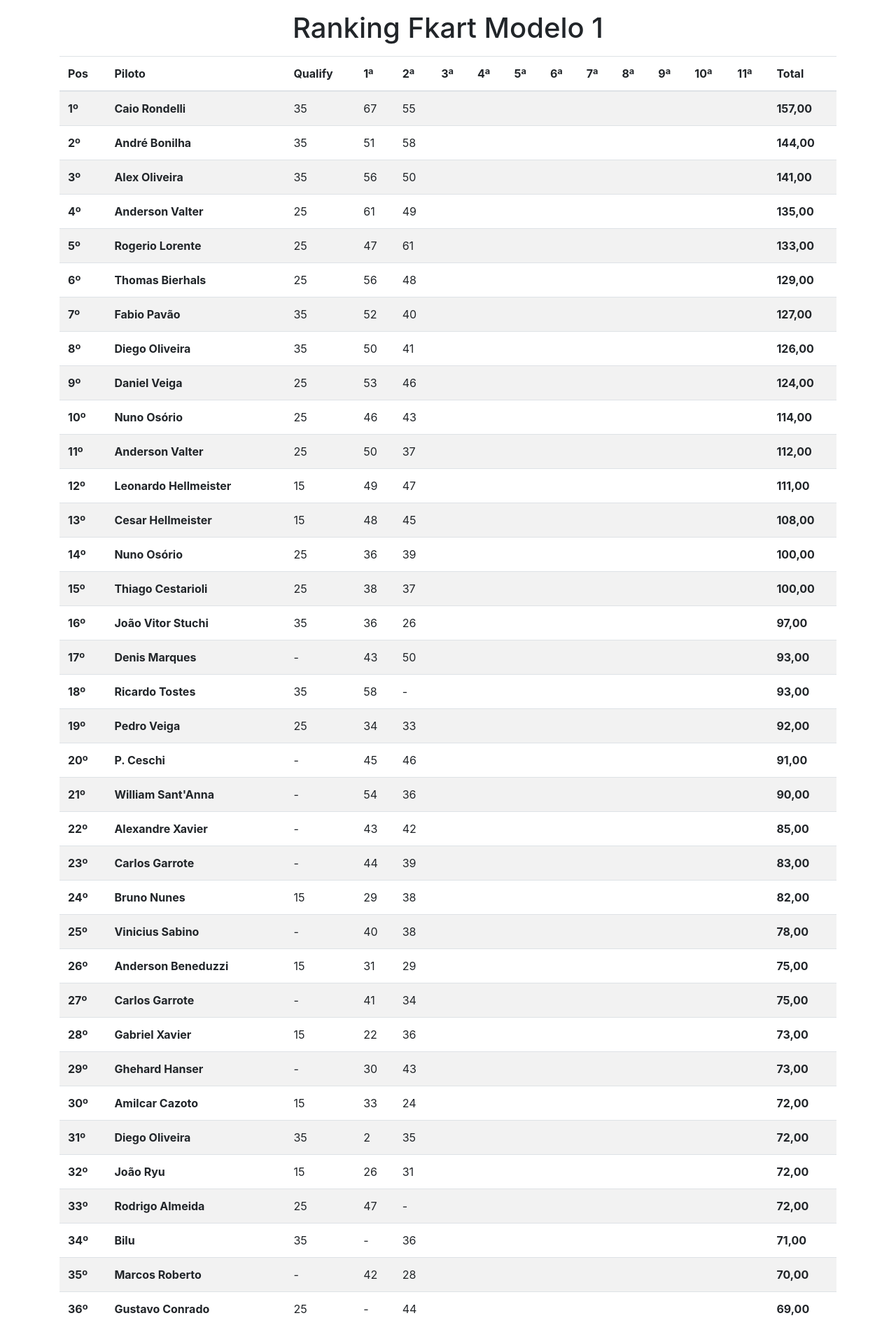
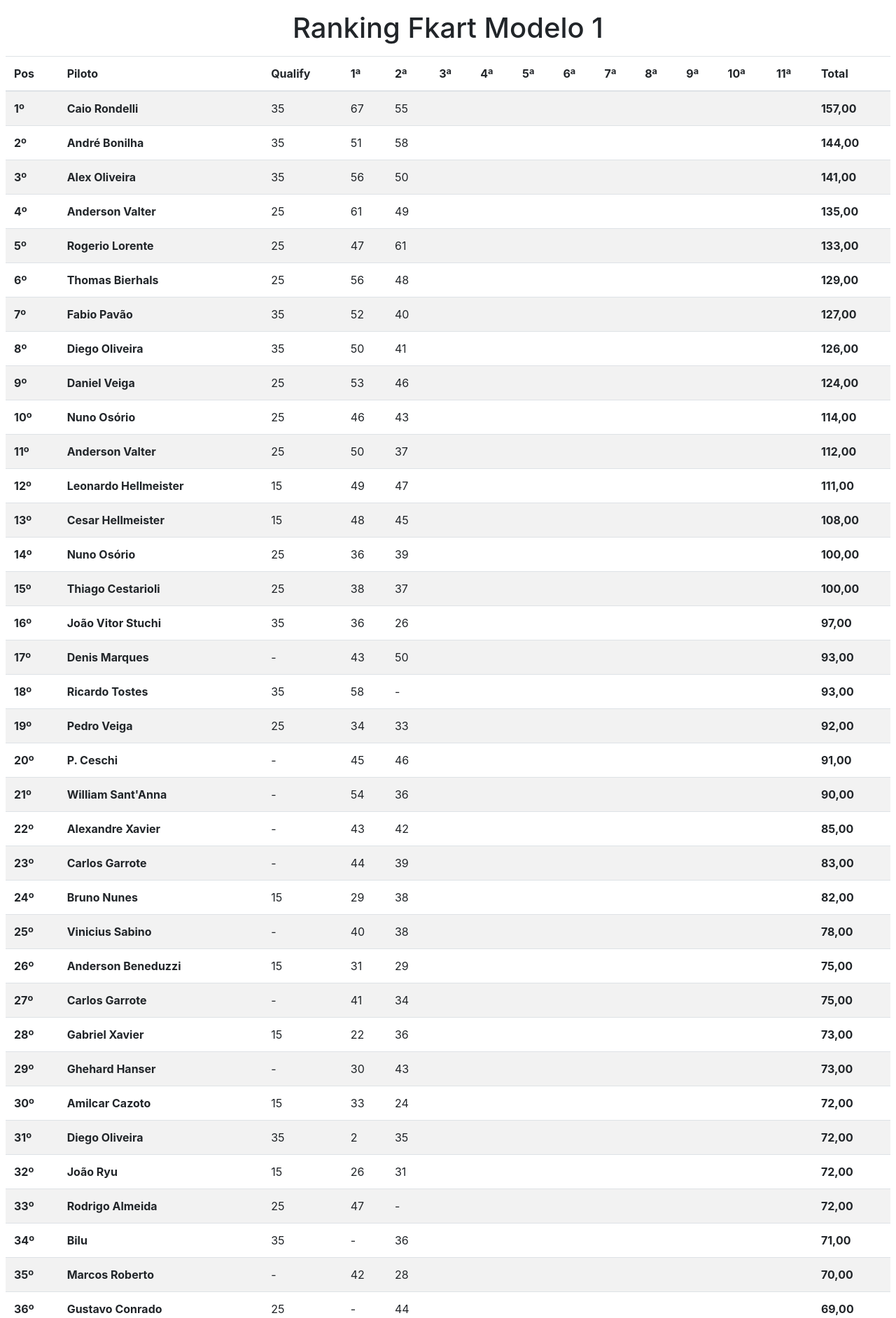
Before and after one commit to gclobawisk/fkart, a Flask app: page /modelo3 in a window 1280 px wide. Shown: the part 56-1939 px from the top of the page at 70% size. Run offline with Flask 2, Linux system fonts and the light colour scheme.

Commit message:
Update modelo3.html

```diff
--- a/templates/modelo3.html
+++ b/templates/modelo3.html
@@ -3,7 +3,7 @@
 <head>
     <meta charset="UTF-8">
 
-<link rel="stylesheet" href="https://cdn.jsdelivr.net/npm/bootstrap@4.6.2/dist/css/bootstrap.min.css" integrity="sha384-xOolHFLEh07PJGoPkLv1IbcEPTNtaed2xpHsD9ESMhqIYd0nLMwNLD69Npy4HI+N" crossorigin="anonymous">
+    <link rel="stylesheet" href="https://cdn.jsdelivr.net/npm/bootstrap@4.6.2/dist/css/bootstrap.min.css" integrity="sha384-xOolHFLEh07PJGoPkLv1IbcEPTNtaed2xpHsD9ESMhqIYd0nLMwNLD69Npy4HI+N" crossorigin="anonymous">
     <title>Title</title>
 
 </head>
@@ -26,7 +26,7 @@
   </div>
 </nav>
 
-<div class="container">
+<div class="m-2">
   <h1 class="text-center m-3"> Ranking Fkart Modelo 1</h1>
   <table class="table table-striped">
     <thead>
```
